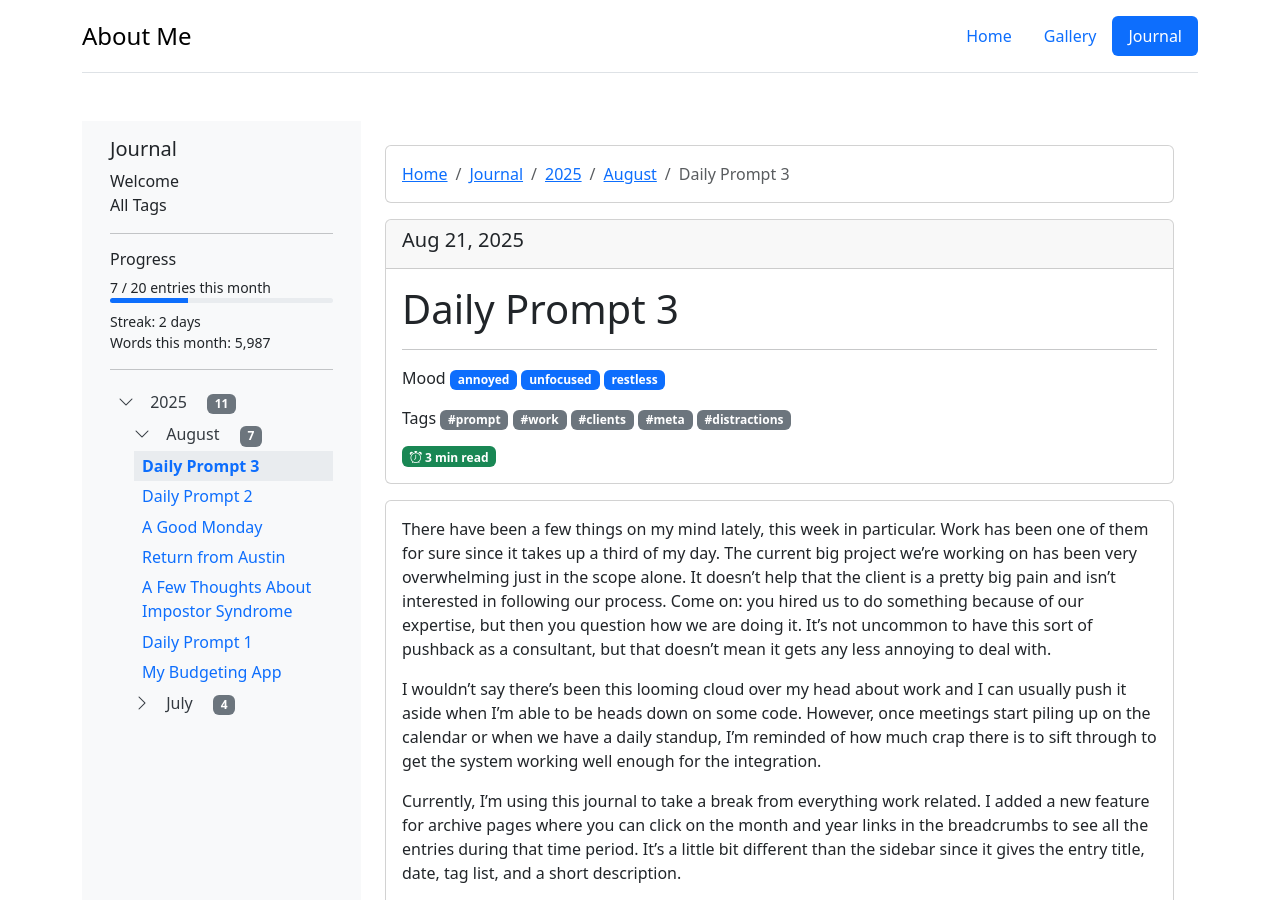
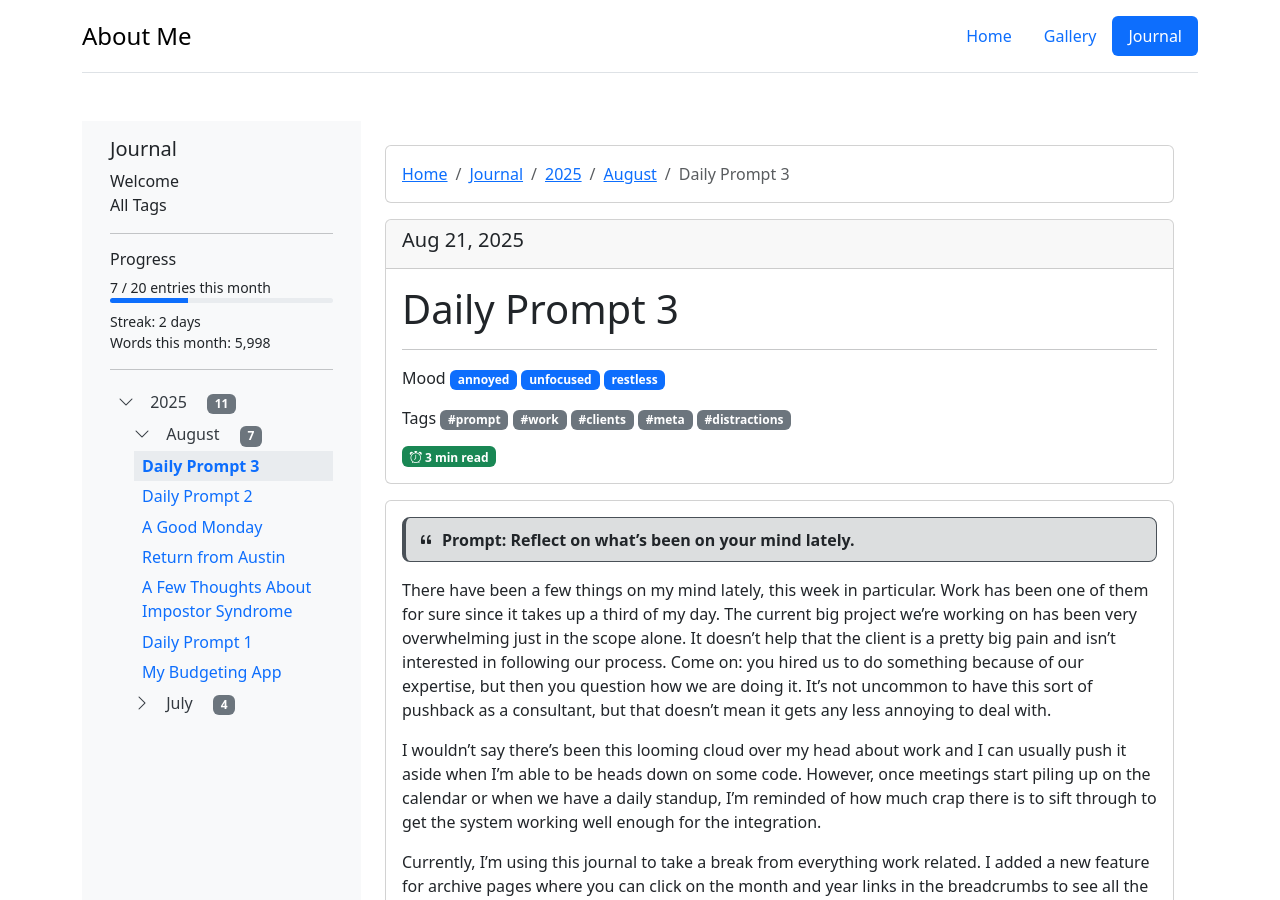
Before and after one commit to SabinDarkstone/SabinDarkstone.github.io, a Jekyll site: the page built from site/_journal/2025-08-21.md, in a window 1280 px wide and 900 px high. Built offline with Jekyll 4.4.1, drawn with Linux system fonts in a browser that asks for light colours.

Commit message:
Adding missing prompt to today's journal

```diff
--- a/site/_journal/2025-08-21.md
+++ b/site/_journal/2025-08-21.md
@@ -22,6 +22,9 @@ mood:
   - unfocused
   - restless
 ---
+
+> [!QUOTE] Prompt: Reflect on what's been on your mind lately.
+
 There have been a few things on my mind lately, this week in particular.  Work has been one of them for sure since it takes up a third of my day.  The current big project we're working on has been very overwhelming just in the scope alone.  It doesn't help that the client is a pretty big pain and isn't interested in following our process.  Come on: you hired us to do something because of our expertise, but then you question how we are doing it.  It's not uncommon to have this sort of pushback as a consultant, but that doesn't mean it gets any less annoying to deal with.
 
 I wouldn't say there's been this looming cloud over my head about work and I can usually push it aside when I'm able to be heads down on some code.  However, once meetings start piling up on the calendar or when we have a daily standup, I'm reminded of how much crap there is to sift through to get the system working well enough for the integration.
```
